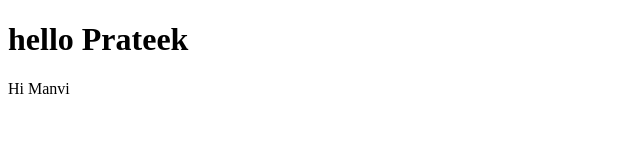
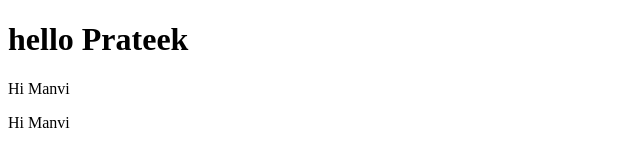
Before and after one commit to Manvi1411/testing, a plain HTML site: page index.html in a window 1280 px wide. Shown: the full height of the page, 0-640 px from the left. Drawn offline with Linux system fonts and the light colour scheme.

Commit message:
changes committed

```diff
--- a/index.html
+++ b/index.html
@@ -10,6 +10,7 @@
     <h1>hello Prateek</h1>
 
     <p>Hi Manvi</p>
+    <p>Hi Manvi</p>
 
 </body>
 </html>
```
